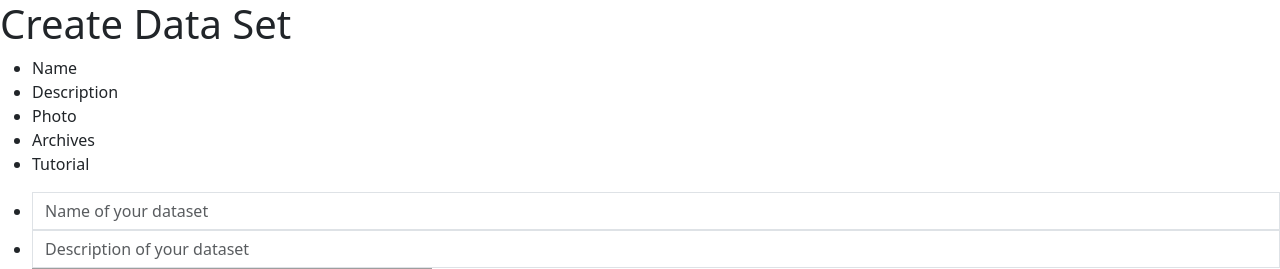
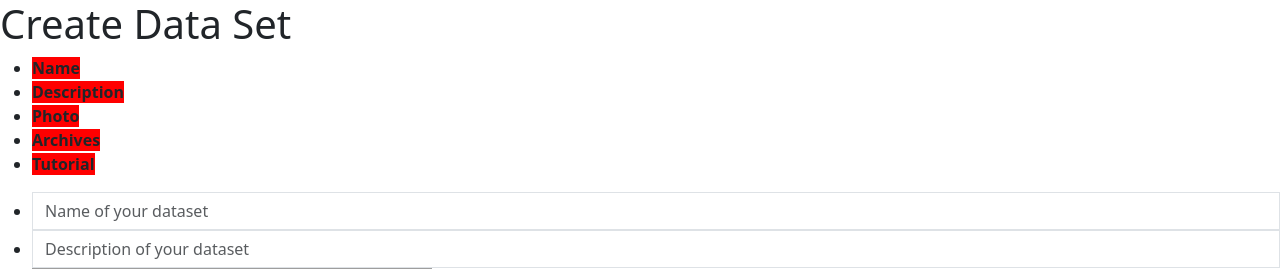
Before and after one commit to JM-Granados/Proyecto1_TeamMeli, a React (Vite) app in the folder frontend/client/: page /CreateDataSet in a window 1280 px wide. Shown: the top 269 px of the page. Built offline with nearby package versions, Linux system fonts and the light colour scheme; grey boxes are pictures that could not be loaded.

Commit message:
CreateDataSet.css

```diff
--- /dev/null
+++ b/frontend/client/src/Pages/CreateDataSet.css
@@ -0,0 +1,4 @@
+.infolabels span {
+    font-weight: bold;
+    background-color: red;
+}
--- a/frontend/client/src/Pages/CreateDataSet.jsx
+++ b/frontend/client/src/Pages/CreateDataSet.jsx
@@ -2,6 +2,7 @@ import { useState } from 'react';
 import { Link } from 'react-router-dom';
 import axios from 'axios';
 import { useNavigate } from 'react-router-dom';
+import './CreateDataSet.css'
 
 function CreateDataSet() {
     return (
@@ -16,6 +17,7 @@ function CreateDataSet() {
                         <li><span>Tutorial</span></li>
                     </ul>
                 </div>
+
                 <div className="infoinput">
                     <ul>
                         <li><input
```
